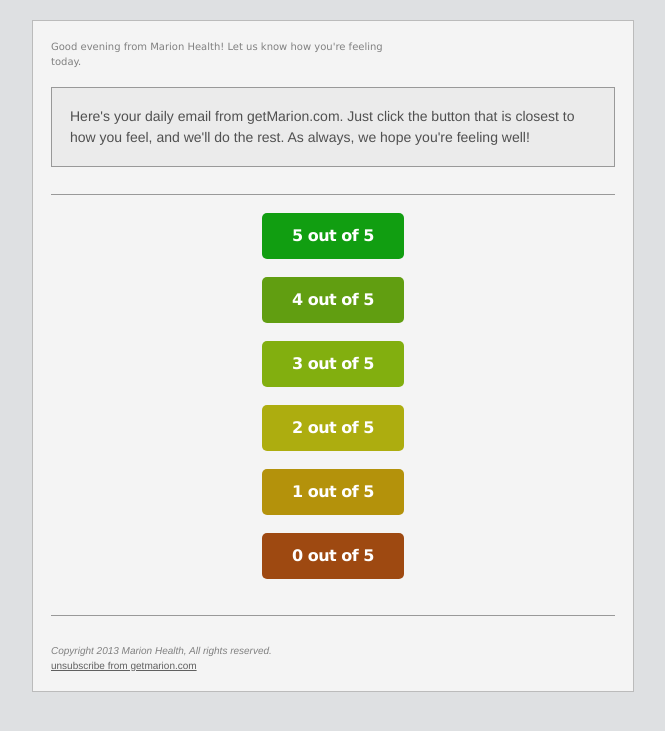
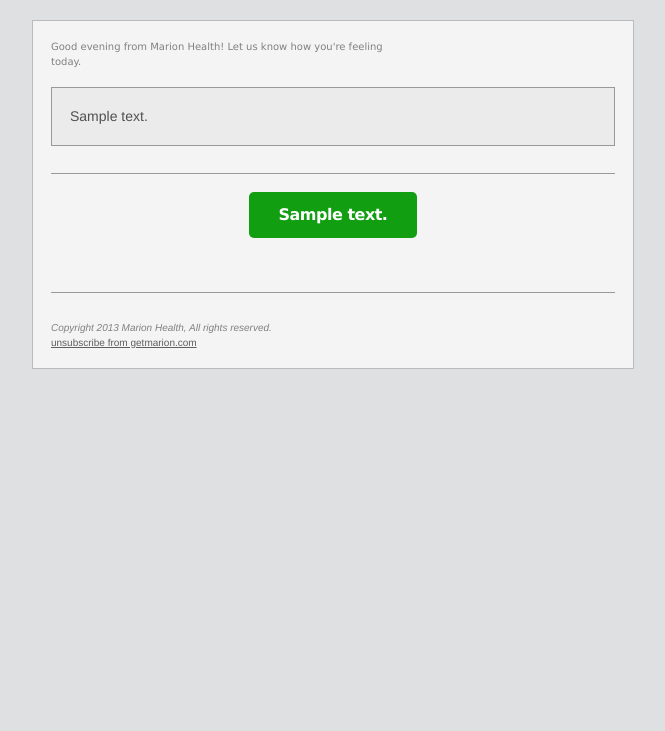
Before and after one commit to ihodes/healthtracker, a Flask app: template healthtracker/templates/emails/status_update.html in a window 1280 px wide. Shown: the top 731 px of the page, without its empty margins (307-972 px from the left). Run offline with Flask 2, Linux system fonts and the light colour scheme; the template is opened without the code that fills it: most values are stand-ins (such as "Sample title", 1, 10 or a date in 2020); parts of the project's set-up code (start-up, migrations or seed data) failed here and were passed over.

Commit message:
Emails now get sent out for each question with notification_method == 'email'

```diff
--- a/healthtracker/database.py
+++ b/healthtracker/database.py
@@ -22,6 +22,8 @@ class ScheduledQuestion(db.Model):
         self.question_id = question.id
         self.notification_method = notification_method or 'none'
 
+    def __repr__(self):
+        return "<ScheduledQuestion({}::{}::{})>".format(self.user.name, self.question.name, self.notification_method)
 
 class Answer(db.Model):
     __tablename__ = "answers"
@@ -106,13 +108,12 @@ class User(db.Model):
 
     # hack for now
     def last_30_days_str(self):
-        return str(map(lambda a: int(a.value), self.answers.order_by('created_at ASC').all()[-30:]))[1:-1]
+        return str(map(lambda a: int(a.value), self.answers.filter_by(question_id=Question.default().id).order_by('created_at ASC').all()[-30:]))[1:-1]
 
     @staticmethod
     def create(email):
         if User.query.filter_by(email=email).first() is None:
             user = User(email)
-            user.questions.append(Question.default())
             user.save()
             return user
         return None
--- a/healthtracker/templates/emails/status_update.html
+++ b/healthtracker/templates/emails/status_update.html
@@ -435,17 +435,24 @@ display:block !important;
 
                         <td style="padding-top: 9px;padding-left: 18px;padding-bottom: 9px;padding-right: 18px;border-collapse: collapse;mso-table-lspace: 0pt;mso-table-rspace: 0pt;">
 
+
+
                           <table border="0" cellpadding="18" cellspacing="0" class="mcnTextContentContainer" width="100%" style="border: 1px solid #999999;background-color: #EBEBEB;border-collapse: collapse;mso-table-lspace: 0pt;mso-table-rspace: 0pt;">
-                                <tbody><tr>
+                            <tbody>
+                              <tr>
                                 <td valign="top" class="mcnTextContent" style="border-collapse: collapse;mso-table-lspace: 0pt;mso-table-rspace: 0pt;color: #505050;font-family: Helvetica;font-size: 14px;line-height: 150%;text-align: left;">
-                                        Here's your daily email from getMarion.com. Just click the button that is closest to how you feel, and we'll do the rest. As always, we hope you're feeling well!
+                                  {{ question_text }}
                                 </td>
                               </tr>
-                            </tbody></table>
+                            </tbody>
+                          </table>
+
+
+
                         </td>
                       </tr>
-                </tbody></table>
-
+                    </tbody>
+                </table>
             </td>
         </tr>
     </tbody>
@@ -474,7 +481,13 @@ display:block !important;
                                     <!-- BEGIN BODY // -->
                                     <table border="0" cellpadding="0" cellspacing="0" width="600" id="templateBody" style="border-collapse: collapse;mso-table-lspace: 0pt;mso-table-rspace: 0pt;background-color: #F4F4F4;border-top: 0;border-bottom: 0;">
                                         <tr>
-                                            <td valign="top" class="bodyContainer" style="border-collapse: collapse;mso-table-lspace: 0pt;mso-table-rspace: 0pt;"><table border="0" cellpadding="0" cellspacing="0" width="100%" class="mcnButtonBlock" style="border-collapse: collapse;mso-table-lspace: 0pt;mso-table-rspace: 0pt;">
+                                          <td valign="top" class="bodyContainer" style="border-collapse: collapse;mso-table-lspace: 0pt;mso-table-rspace: 0pt;">
+
+
+
+<!-- BUTTONS HERE -->
+{% for status_link in status_update_links %}
+<table border="0" cellpadding="0" cellspacing="0" width="100%" class="mcnButtonBlock" style="border-collapse: collapse;mso-table-lspace: 0pt;mso-table-rspace: 0pt;">
   <tbody class="mcnButtonBlockOuter">
         <tr>
             <td style="padding-top: 0;padding-right: 18px;padding-bottom: 18px;padding-left: 18px;border-collapse: collapse;mso-table-lspace: 0pt;mso-table-rspace: 0pt;" valign="top" align="center" class="mcnButtonBlockInner">
@@ -482,7 +495,7 @@ display:block !important;
                     <tbody>
                         <tr>
                             <td align="center" valign="middle" class="mcnButtonContent" style="color: #FFFFFF;font-family: Verdana, Geneva, sans-serif;font-size: 16px;padding: 15px;border-collapse: collapse;mso-table-lspace: 0pt;mso-table-rspace: 0pt;">
-                                <a class="mcnButton " title="5 out of 5" href="{{status_update_links[5]}}" target="_self" style="font-weight: bold;letter-spacing: -0.5px;line-height: 100%;text-align: center;text-decoration: none;color: #FFFFFF;font-family: Verdana, Geneva, sans-serif;font-size: 16px;padding: 15px;word-wrap: break-word !important;">5 out of 5</a>
+                                <a class="mcnButton " title="{{ status_link['text'] }}" href="{{status_link['link']}}" target="_self" style="font-weight: bold;letter-spacing: -0.5px;line-height: 100%;text-align: center;text-decoration: none;color: #FFFFFF;font-family: Verdana, Geneva, sans-serif;font-size: 16px;padding: 15px;word-wrap: break-word !important;">{{ status_link['text'] }}</a>
                             </td>
                         </tr>
                     </tbody>
@@ -490,71 +503,14 @@ display:block !important;
             </td>
         </tr>
     </tbody>
-</table><table border="0" cellpadding="0" cellspacing="0" width="100%" class="mcnButtonBlock" style="border-collapse: collapse;mso-table-lspace: 0pt;mso-table-rspace: 0pt;">
-    <tbody class="mcnButtonBlockOuter">
-        <tr>
-            <td style="padding-top: 0;padding-right: 18px;padding-bottom: 18px;padding-left: 18px;border-collapse: collapse;mso-table-lspace: 0pt;mso-table-rspace: 0pt;" valign="top" align="center" class="mcnButtonBlockInner">
-                <table border="0" cellpadding="0" cellspacing="0" width="" class="mcnButtonContentContainer" style="border-top-left-radius: 5px;border-top-right-radius: 5px;border-bottom-right-radius: 5px;border-bottom-left-radius: 5px;background-color: #619E11;border-collapse: collapse;mso-table-lspace: 0pt;mso-table-rspace: 0pt;">
-                    <tbody>
-                        <tr>
-                            <td align="center" valign="middle" class="mcnButtonContent" style="color: #FFFFFF;font-family: Verdana, Geneva, sans-serif;font-size: 16px;padding: 15px;border-collapse: collapse;mso-table-lspace: 0pt;mso-table-rspace: 0pt;">
-                                <a class="mcnButton " title="4 out of 5" href="{{status_update_links[4]}}" target="_self" style="font-weight: bold;letter-spacing: -0.5px;line-height: 100%;text-align: center;text-decoration: none;color: #FFFFFF;font-family: Verdana, Geneva, sans-serif;font-size: 16px;padding: 15px;word-wrap: break-word !important;">4 out of 5</a>
+</table>
+{% endfor %}
+<!-- /END BUTTONS -->
+
+
+
+
 </td>
-                        </tr>
-                    </tbody>
-                </table>
-            </td>
-        </tr>
-    </tbody>
-</table><table border="0" cellpadding="0" cellspacing="0" width="100%" class="mcnButtonBlock" style="border-collapse: collapse;mso-table-lspace: 0pt;mso-table-rspace: 0pt;">
-    <tbody class="mcnButtonBlockOuter">
-        <tr>
-            <td style="padding-top: 0;padding-right: 18px;padding-bottom: 18px;padding-left: 18px;border-collapse: collapse;mso-table-lspace: 0pt;mso-table-rspace: 0pt;" valign="top" align="center" class="mcnButtonBlockInner">
-                <table border="0" cellpadding="0" cellspacing="0" width="" class="mcnButtonContentContainer" style="border-top-left-radius: 5px;border-top-right-radius: 5px;border-bottom-right-radius: 5px;border-bottom-left-radius: 5px;background-color: #82AF0F;border-collapse: collapse;mso-table-lspace: 0pt;mso-table-rspace: 0pt;">
-                    <tbody>
-                        <tr>
-                            <td align="center" valign="middle" class="mcnButtonContent" style="color: #FFFFFF;font-family: Verdana, Geneva, sans-serif;font-size: 16px;padding: 15px;border-collapse: collapse;mso-table-lspace: 0pt;mso-table-rspace: 0pt;">
-                                <a class="mcnButton " title="3 out of 5" href="{{status_update_links[3]}}" target="_self" style="font-weight: bold;letter-spacing: -0.5px;line-height: 100%;text-align: center;text-decoration: none;color: #FFFFFF;font-family: Verdana, Geneva, sans-serif;font-size: 16px;padding: 15px;word-wrap: break-word !important;">3 out of 5</a>
-                            </td>
-                        </tr>
-                    </tbody>
-                </table>
-            </td>
-        </tr>
-    </tbody>
-</table><table border="0" cellpadding="0" cellspacing="0" width="100%" class="mcnButtonBlock" style="border-collapse: collapse;mso-table-lspace: 0pt;mso-table-rspace: 0pt;">
-    <tbody class="mcnButtonBlockOuter">
-        <tr>
-            <td style="padding-top: 0;padding-right: 18px;padding-bottom: 18px;padding-left: 18px;border-collapse: collapse;mso-table-lspace: 0pt;mso-table-rspace: 0pt;" valign="top" align="center" class="mcnButtonBlockInner">
-                <table border="0" cellpadding="0" cellspacing="0" width="" class="mcnButtonContentContainer" style="border-top-left-radius: 5px;border-top-right-radius: 5px;border-bottom-right-radius: 5px;border-bottom-left-radius: 5px;background-color: #ADAD0F;border-collapse: collapse;mso-table-lspace: 0pt;mso-table-rspace: 0pt;">
-                    <tbody>
-                        <tr>
-                            <td align="center" valign="middle" class="mcnButtonContent" style="color: #FFFFFF;font-family: Verdana, Geneva, sans-serif;font-size: 16px;padding: 15px;border-collapse: collapse;mso-table-lspace: 0pt;mso-table-rspace: 0pt;">
-                                <a class="mcnButton " title="2 out of 5" href="{{status_update_links[2]}}" target="_self" style="font-weight: bold;letter-spacing: -0.5px;line-height: 100%;text-align: center;text-decoration: none;color: #FFFFFF;font-family: Verdana, Geneva, sans-serif;font-size: 16px;padding: 15px;word-wrap: break-word !important;">2 out of 5</a>
-                            </td>
-                        </tr>
-                    </tbody>
-                </table>
-            </td>
-        </tr>
-    </tbody>
-</table><table border="0" cellpadding="0" cellspacing="0" width="100%" class="mcnButtonBlock" style="border-collapse: collapse;mso-table-lspace: 0pt;mso-table-rspace: 0pt;">
-    <tbody class="mcnButtonBlockOuter">
-        <tr>
-            <td style="padding-top: 0;padding-right: 18px;padding-bottom: 18px;padding-left: 18px;border-collapse: collapse;mso-table-lspace: 0pt;mso-table-rspace: 0pt;" valign="top" align="center" class="mcnButtonBlockInner">
-                <table border="0" cellpadding="0" cellspacing="0" width="" class="mcnButtonContentContainer" style="border-top-left-radius: 5px;border-top-right-radius: 5px;border-bottom-right-radius: 5px;border-bottom-left-radius: 5px;background-color: #B4920B;border-collapse: collapse;mso-table-lspace: 0pt;mso-table-rspace: 0pt;">
-                    <tbody>
-                        <tr>
-                            <td align="center" valign="middle" class="mcnButtonContent" style="color: #FFFFFF;font-family: Verdana, Geneva, sans-serif;font-size: 16px;padding: 15px;border-collapse: collapse;mso-table-lspace: 0pt;mso-table-rspace: 0pt;">
-                                <a class="mcnButton " title="1 out of 5" href="{{status_update_links[1]}}" target="_self" style="font-weight: bold;letter-spacing: -0.5px;line-height: 100%;text-align: center;text-decoration: none;color: #FFFFFF;font-family: Verdana, Geneva, sans-serif;font-size: 16px;padding: 15px;word-wrap: break-word !important;">1 out of 5</a>
-                            </td>
-                        </tr>
-                    </tbody>
-                </table>
-            </td>
-        </tr>
-    </tbody>
-</table></td>
                                         </tr>
                                     </table>
                                     <!-- // END BODY -->
@@ -569,15 +525,6 @@ display:block !important;
     <tbody class="mcnButtonBlockOuter">
         <tr>
             <td style="padding-top: 0;padding-right: 18px;padding-bottom: 18px;padding-left: 18px;border-collapse: collapse;mso-table-lspace: 0pt;mso-table-rspace: 0pt;" valign="top" align="center" class="mcnButtonBlockInner">
-                <table border="0" cellpadding="0" cellspacing="0" width="" class="mcnButtonContentContainer" style="border-top-left-radius: 5px;border-top-right-radius: 5px;border-bottom-right-radius: 5px;border-bottom-left-radius: 5px;background-color: #9E4911;border-collapse: collapse;mso-table-lspace: 0pt;mso-table-rspace: 0pt;">
-                    <tbody>
-                        <tr>
-                            <td align="center" valign="middle" class="mcnButtonContent" style="color: #FFFFFF;font-family: Verdana, Geneva, sans-serif;font-size: 16px;padding: 15px;border-collapse: collapse;mso-table-lspace: 0pt;mso-table-rspace: 0pt;">
-                                <a class="mcnButton " title="0 out of 5" href="{{status_update_links[0]}}" target="_self" style="font-weight: bold;letter-spacing: -0.5px;line-height: 100%;text-align: center;text-decoration: none;color: #FFFFFF;font-family: Verdana, Geneva, sans-serif;font-size: 16px;padding: 15px;word-wrap: break-word !important;">0 out of 5</a>
-                            </td>
-                        </tr>
-                    </tbody>
-                </table>
             </td>
         </tr>
     </tbody>
```
Also changed, not shown: healthtracker/mailer.py (+16 -15 lines), healthtracker/tracker/views.py (+5 -9 lines), healthtracker/users/templates/edit.html (+3 -9 lines), healthtracker/users/views.py (+17 -17 lines), scheduled_mailer.py (+6 -4 lines). Lines whose indentation alone changed are shown as unchanged.
